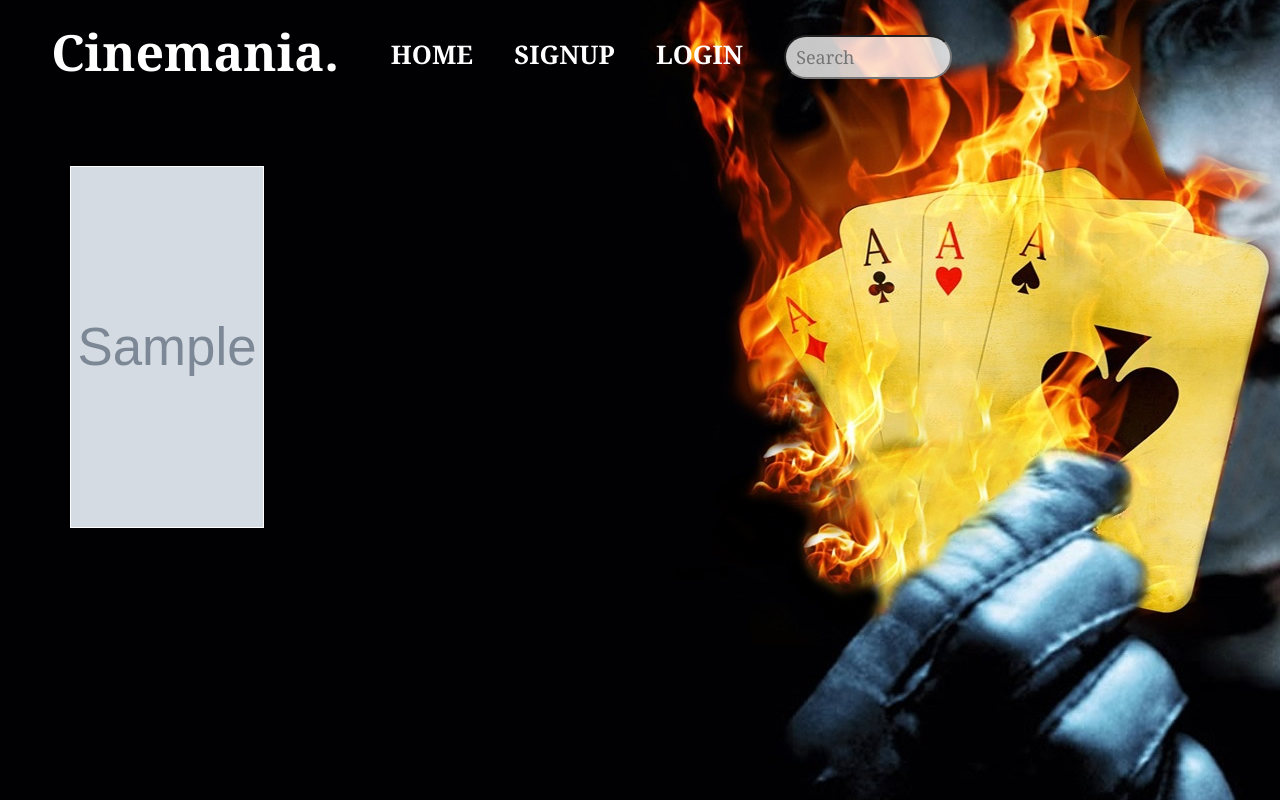
After one commit to shuchitachawla2909/Movie-Review-System, a Django app: template itw2/blog/templates/blog/search.html in a window 1280 px wide. The commit adds this page. Run offline with Django 3.2, Linux system fonts and the light colour scheme; the template is opened without the code that fills it: most values are stand-ins (such as "Sample title", 1, 10 or a date in 2020); grey boxes marked "Sample" are stand-in pictures.

Commit message:
search feature

```diff
--- a/itw2/blog/static/style.css
+++ b/itw2/blog/static/style.css
@@ -41,7 +41,7 @@ nav{
     background-color: transparent;
 }
 #item{
-    margin: 3%;
+    margin: 2%;
     background-color: transparent;
 
 }
@@ -56,7 +56,7 @@ nav{
     font-size: 100%;
     font-weight: bold;
 }
-#logoutform{
+form{
     display: inline;
 }
 
--- a/itw2/blog/templates/blog/base.html
+++ b/itw2/blog/templates/blog/base.html
@@ -8,6 +8,14 @@
     {% block styling %}
     {% endblock styling %}
     <link rel="stylesheet" href="{% static 'style.css' %}">
+    <style>
+        form{
+            display: inline;
+        }
+        #query{
+            width: 12vw;
+        }
+    </style>
 </head>
 <body>
 
@@ -15,7 +23,8 @@
         <nav style="width: 90%;">
             <span id="name">Cinemania.</span>
             <span id="items" style="width: 80%;">
-                <span id="item"><a class="navelt" href="{% url 'blog-home' %}">HOME</a></span>
+                <span id="item" style="margin-left: 6%;"><a class="navelt" href="{% url 'blog-home' %}">HOME</a></span>
+
                 {% if user.is_authenticated %}
                 <span id="item">
                     <form id="logoutform" action="{% url 'logout' %}" method="post">
@@ -26,11 +35,16 @@
                 </span>
                 <span id="item"><a href="{% url 'create-review' %}" class="navelt">WRITE REVIEW</a></span>
                 <span id="item"><a class="navelt" href="{% url 'profile' %}">PROFILE</a></span>
+
                 {% else %}
                 <span id="item"><a class="navelt" href="{% url 'register' %}">SIGNUP</a></span>
                 <span id="item"><a class="navelt" href="{% url 'login' %}">LOGIN</a></span>
+
                 {% endif %}
-                <span id="item"><input type="text" placeholder="Search" width="50"></span>
+                <form method="get" action="/search">
+                    <span id="item"><input name="query" id="query" type="text" placeholder="Search" width="50"></span>
+                    <!-- <button type="submit" id="searchbtn"></button> -->
+                </form>
             </span>
         </nav>
         {% block content %}
--- /dev/null
+++ b/itw2/blog/templates/blog/search.html
@@ -0,0 +1,33 @@
+{% extends "blog/base.html" %}
+
+{% block styling %}
+<style>
+    .searchmovies{
+        position: absolute;
+        top: 20%;
+        left: 5%;
+        display: flex;
+    }
+    .favimg{
+        width: 15vw;
+        height: 45vh;
+        border: 1px solid white;
+    }
+    #imga{
+        margin: 3%;
+    }
+</style>
+{% endblock styling %}
+
+{% block content %}
+
+<div class="searchmovies">
+    {% for movie in movies %}
+        <a id="imga" href="{% url 'movie-detail' movie.id %}">
+            <img class="favimg" src="{{ movie.image.url }}" alt="">
+        </a>
+    {% endfor %}
+</div>
+
+
+{% endblock content %}
--- a/itw2/blog/urls.py
+++ b/itw2/blog/urls.py
@@ -8,5 +8,6 @@ urlpatterns = [
     path('reviews/new/', ReviewCreateView.as_view(), name='create-review'),
     path('reviews/<int:pk>/update/', ReviewUpdateView.as_view(), name='update-review'),
     path('reviews/<int:pk>/delete/', ReviewDeleteView.as_view(), name='delete-review'),
-    path('reviews/<int:pk>/', views.review, name='movie-review')
+    path('reviews/<int:pk>/', views.review, name='movie-review'),
+    path('search', views.search, name='search')
 ]
```
Also changed, not shown: itw2/blog/views.py (+11 -8 lines).
